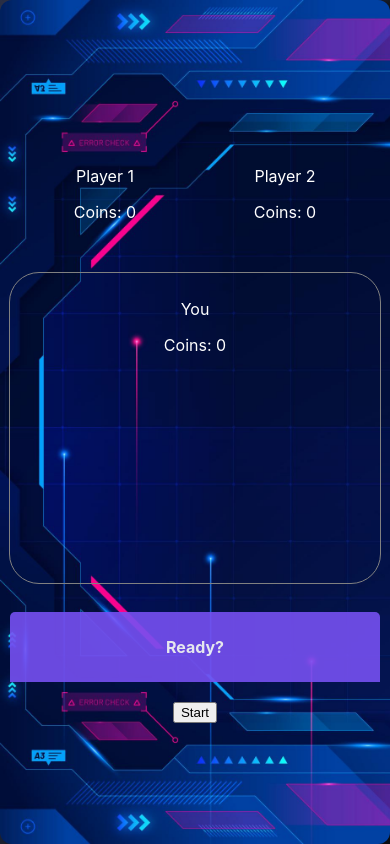
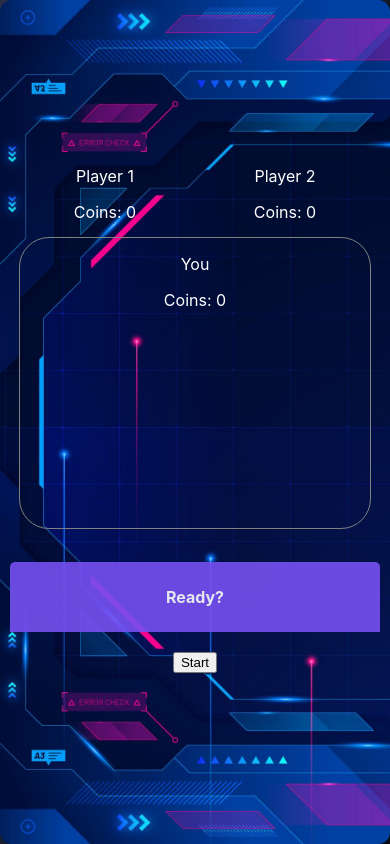
Before and after one commit to tibo35/coup, a React (Create React App) app: page /play in a window 390 px wide. Built offline with nearby package versions, Linux system fonts and the light colour scheme.

Commit message:
board.css

```diff
--- a/src/Components/AIHandStyle.css
+++ b/src/Components/AIHandStyle.css
@@ -47,7 +47,7 @@
 }
 
 .ai-deck .coins {
-  margin-bottom: 30px; /* Add space above the coins area */
+  margin-bottom: 5px; /* Add space above the coins area */
 }
 
 .ai-deck .card {
--- a/src/Components/UserHand.css
+++ b/src/Components/UserHand.css
@@ -1,10 +1,9 @@
 .user-deck {
   border: grey 1px solid;
   border-radius: 30px;
-  padding: 10px; /* Add some padding */
   min-height: 290px;
   width: 350px;
-  margin: 10px;
+  margin: 0 10px;
 }
 
 .user-deck .card {
--- a/src/Components/Views/Board.css
+++ b/src/Components/Views/Board.css
@@ -54,11 +54,11 @@
   display: flex;
   flex-direction: column;
   align-items: center;
-  margin: 130px 15px 10px 15px;
+  margin: 50px 15px 10px 15px;
   height: 170px;
 }
 @media screen and (max-width: 608px) {
   .game-actions {
-    margin: 190px 15px 10px 15px;
+    margin: 140px 15px 10px 15px;
   }
 }
```
